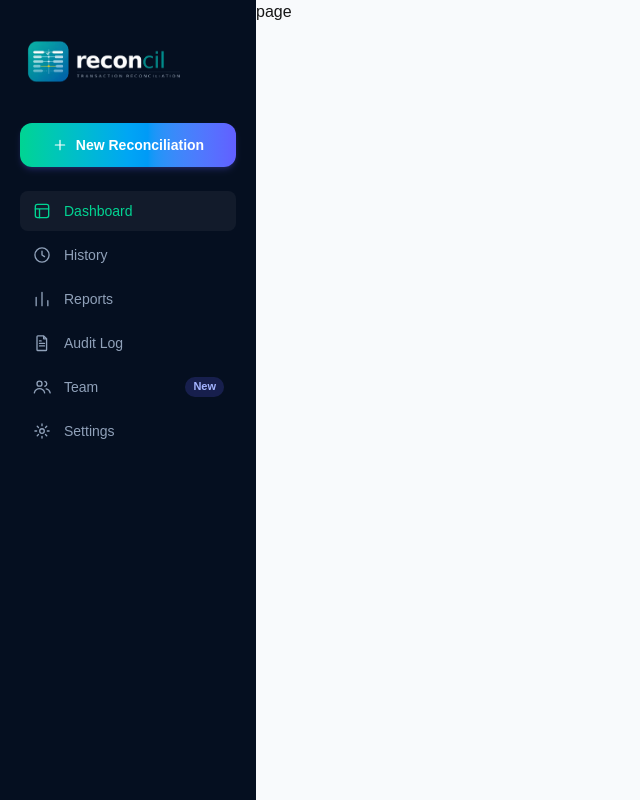
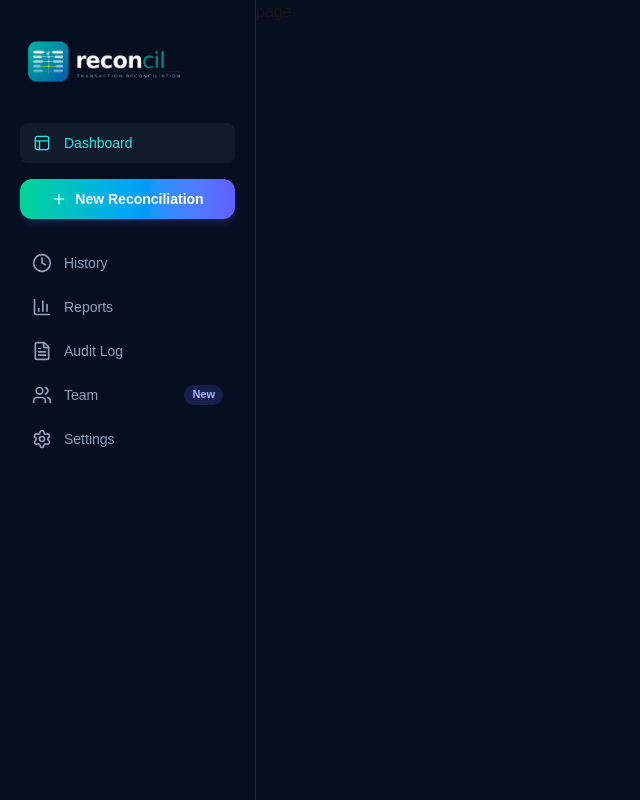
Before and after one commit to ousainoubsj/recon-frontend, a Next.js app: page /dashboard in a window 1280 px wide. Shown: the whole page, without its empty margins (0-640 px from the left). Built offline with nearby package versions, Linux system fonts and the light colour scheme.

Commit message:
Update Sidebar component icons and styles; change background color in DashboardLayout

```diff
--- a/app/dashboard/layout.tsx
+++ b/app/dashboard/layout.tsx
@@ -2,7 +2,7 @@ import Sidebar from '@/components/dashboard/Sidebar'
 
 export default function DashboardLayout({ children }: LayoutProps<'/dashboard'>) {
   return (
-    <div className="flex min-h-screen bg-slate-50">
+    <div className="flex min-h-screen bg-[#050F20]">
       <Sidebar />
       <div className="flex min-w-0 flex-1 flex-col">{children}</div>
     </div>
--- a/components/dashboard/Sidebar.tsx
+++ b/components/dashboard/Sidebar.tsx
@@ -1,41 +1,41 @@
 import Image from 'next/image'
 import Link from 'next/link'
-import { ClockIcon, DashboardIcon, DocumentIcon, ChartIcon, PeopleIcon, PlusIcon, SettingsIcon } from '@/components/icons'
+import { BarChart3, Clock, FileText, Settings, Users } from 'lucide-react'
+import { DashboardIcon, PlusIcon } from '@/components/icons'
 
 const navItems = [
-  { label: 'Dashboard', href: '/dashboard', Icon: DashboardIcon, active: true },
-  { label: 'History', Icon: ClockIcon },
-  { label: 'Reports', Icon: ChartIcon },
-  { label: 'Audit Log', Icon: DocumentIcon },
-  { label: 'Team', Icon: PeopleIcon, badge: 'New' },
-  { label: 'Settings', Icon: SettingsIcon },
+  { label: 'History', Icon: Clock },
+  { label: 'Reports', Icon: BarChart3 },
+  { label: 'Audit Log', Icon: FileText },
+  { label: 'Team', Icon: Users, badge: 'New' },
+  { label: 'Settings', Icon: Settings },
 ]
 
 export default function Sidebar() {
   return (
-    <aside className="hidden w-64 shrink-0 flex-col bg-[#050F20] px-5 py-8 lg:flex">
+    <aside className="hidden w-64 shrink-0 flex-col border-r border-[#232D47] bg-[#050F20] px-5 py-8 lg:flex">
       <Image src="/images/Reconcil-logo.png" alt="Reconcil" width={380} height={127} className="-ml-1 h-auto w-44" />
+
+      <nav className="mt-8 space-y-1">
+        <Link
+          href="/dashboard"
+          className="flex items-center gap-3 rounded-lg bg-white/5 px-3 py-2.5 text-sm font-medium text-[#1CEAEA]"
+        >
+          <DashboardIcon className="h-5 w-5" />
+          Dashboard
+        </Link>
+      </nav>
 
       <Link
         href="#"
-        className="mt-8 flex items-center justify-center gap-2 rounded-xl bg-linear-to-r from-emerald-400 via-sky-500 to-indigo-500 py-3 text-sm font-semibold text-white shadow-md shadow-indigo-500/20 transition-all duration-300 hover:opacity-95 active:scale-95"
+        className="mt-4 flex items-center justify-center gap-2 rounded-xl bg-linear-to-r from-emerald-400 via-sky-500 to-indigo-500 py-2.5 text-sm font-semibold text-white shadow-md shadow-indigo-500/20 transition-all duration-300 hover:opacity-95 active:scale-95"
       >
         <PlusIcon className="h-4 w-4" />
         New Reconciliation
       </Link>
 
       <nav className="mt-6 space-y-1">
-        {navItems.map(({ label, href, Icon, active, badge }) =>
-          active && href ? (
-            <Link
-              key={label}
-              href={href}
-              className="flex items-center gap-3 rounded-lg bg-white/5 px-3 py-2.5 text-sm font-medium text-emerald-400"
-            >
-              <Icon className="h-5 w-5" />
-              {label}
-            </Link>
-          ) : (
+        {navItems.map(({ label, Icon, badge }) => (
           <span
             key={label}
             className="flex cursor-not-allowed items-center gap-3 rounded-lg px-3 py-2.5 text-sm font-medium text-slate-400"
@@ -48,8 +48,7 @@ export default function Sidebar() {
               </span>
             )}
           </span>
-          )
-        )}
+        ))}
       </nav>
     </aside>
   )
--- a/components/icons.tsx
+++ b/components/icons.tsx
@@ -164,42 +164,10 @@ export function DashboardIcon({ className }: IconProps) {
   )
 }
 
-export function ClockIcon({ className }: IconProps) {
-  return (
-    <svg viewBox="0 0 24 24" fill="none" stroke="currentColor" strokeWidth={1.6} className={className}>
-      <circle cx="12" cy="12" r="8.5" />
-      <path d="M12 7.5V12l3 2" strokeLinecap="round" strokeLinejoin="round" />
-    </svg>
-  )
-}
-
-export function PeopleIcon({ className }: IconProps) {
-  return (
-    <svg viewBox="0 0 24 24" fill="none" stroke="currentColor" strokeWidth={1.6} className={className}>
-      <circle cx="9" cy="8" r="3" />
-      <path d="M2.8 19c.9-3.2 3.3-5 6.2-5s5.3 1.8 6.2 5" strokeLinecap="round" />
-      <path d="M15.5 5.3a3 3 0 0 1 0 5.8" strokeLinecap="round" />
-      <path d="M17 14.3c2.4.4 4.1 1.9 4.8 4.7" strokeLinecap="round" />
-    </svg>
-  )
-}
-
 export function PlusIcon({ className }: IconProps) {
   return (
     <svg viewBox="0 0 24 24" fill="none" stroke="currentColor" strokeWidth={1.8} className={className}>
       <path d="M12 5v14M5 12h14" strokeLinecap="round" />
-    </svg>
-  )
-}
-
-export function SettingsIcon({ className }: IconProps) {
-  return (
-    <svg viewBox="0 0 24 24" fill="none" stroke="currentColor" strokeWidth={1.6} className={className}>
-      <circle cx="12" cy="12" r="2.75" />
-      <path
-        d="M12 3.5v2.1M12 18.4v2.1M20.5 12h-2.1M5.6 12H3.5M17.7 6.3l-1.5 1.5M7.8 16.2l-1.5 1.5M17.7 17.7l-1.5-1.5M7.8 7.8 6.3 6.3"
-        strokeLinecap="round"
-      />
     </svg>
   )
 }
--- a/package.json
+++ b/package.json
@@ -9,6 +9,7 @@
     "lint": "eslint"
   },
   "dependencies": {
+    "lucide-react": "^1.23.0",
     "next": "16.2.10",
     "react": "19.2.4",
     "react-dom": "19.2.4"
```
Also changed, not shown: 1 other file (tests, documents, lock files or other folders). Lines whose indentation alone changed are shown as unchanged.
